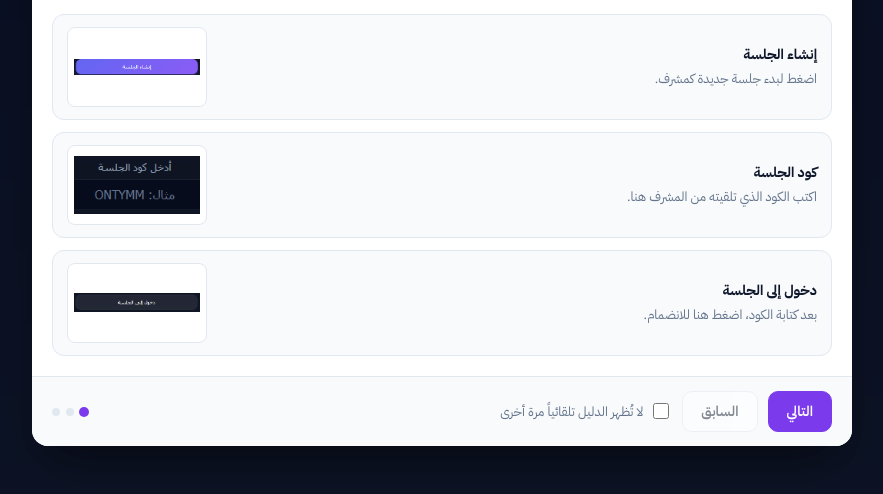
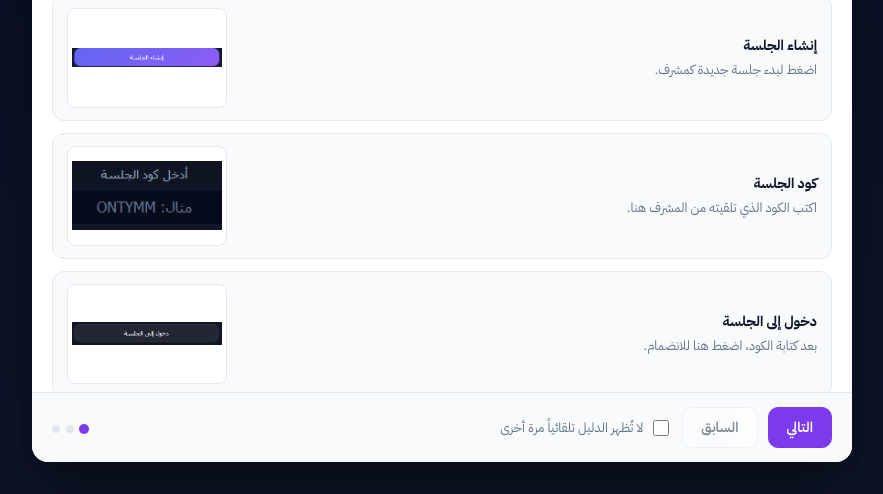
Before and after one commit to MohammedOAloufi/gamebuzzer, a plain HTML site: page index.html in a window 1280 px wide. Shown: the part 306-800 px from the top of the page, without its empty margins (198-1081 px from the left). Drawn offline with Linux system fonts and the light colour scheme; no server answers.

Commit message:
make photo bigger

```diff
--- a/guide.css
+++ b/guide.css
@@ -334,8 +334,8 @@
 
 .gm-card__img-wrap {
   flex-shrink: 0;
-  width: 140px;
-  height: 80px;
+  width: 160px;
+  height: 100px;
   background: #fff;
   border: 1px solid var(--gm-border);
   border-radius: 8px;
@@ -343,14 +343,13 @@
   display: flex;
   align-items: center;
   justify-content: center;
-  padding: 6px;
+  padding: 4px;
 }
 .gm-card__img {
-  max-width: 100%;
-  max-height: 100%;
-  width: auto;
-  height: auto;
+  width: 100%;
+  height: 100%;
   object-fit: contain;
+  display: block;
 }
 
 .gm-card__body { min-width: 0; flex: 1; }
@@ -465,7 +464,7 @@
 
   /* البطاقة تبقى أفقية لكن الصورة أصغر */
   .gm-card { padding: 10px; gap: 10px; }
-  .gm-card__img-wrap { width: 96px; height: 64px; padding: 4px; }
+  .gm-card__img-wrap { width: 110px; height: 76px; padding: 3px; }
   .gm-card__title { font-size: 13px; }
   .gm-card__desc { font-size: 12px; }
 
```
